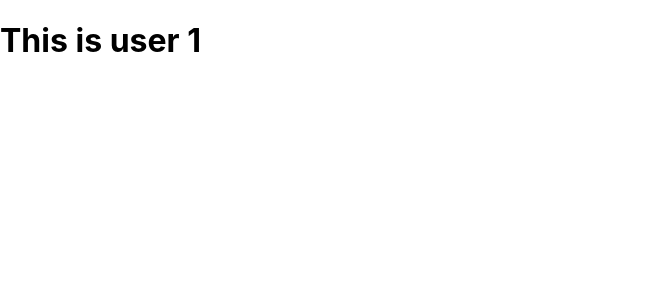
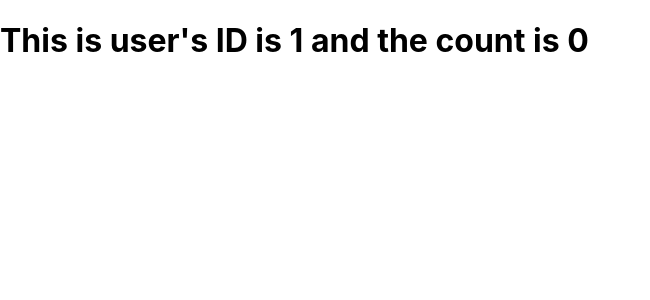
Before and after one commit to mddilley/nextjs-discovery, a Next.js app: page /users/1 in a window 1280 px wide. Shown: the top 300 px of the page, without its empty margins (0-650 px from the left). Built offline with nearby package versions, Linux system fonts and the light colour scheme.

Commit message:
Add counter and h1 click handler in Users

```diff
--- a/pages/users/[id].js
+++ b/pages/users/[id].js
@@ -1,11 +1,23 @@
 import { useRouter } from "next/router";
+import { useState } from "react";
 
 const Users = () => {
   const router = useRouter();
+  const [count, setCount] = useState(0);
+
+  // This component demos fast refresh and router query string params
+  const handleClick = () => {
+    const newCount = count + 1;
+    setCount(newCount);
+  };
 
   console.log(router);
 
-  return <h1>This is user {router.query.id}</h1>;
+  return (
+    <h1 onClick={handleClick}>
+      This is user's ID is {router.query.id} and the count is {count}
+    </h1>
+  );
 };
 
 export default Users;
```
